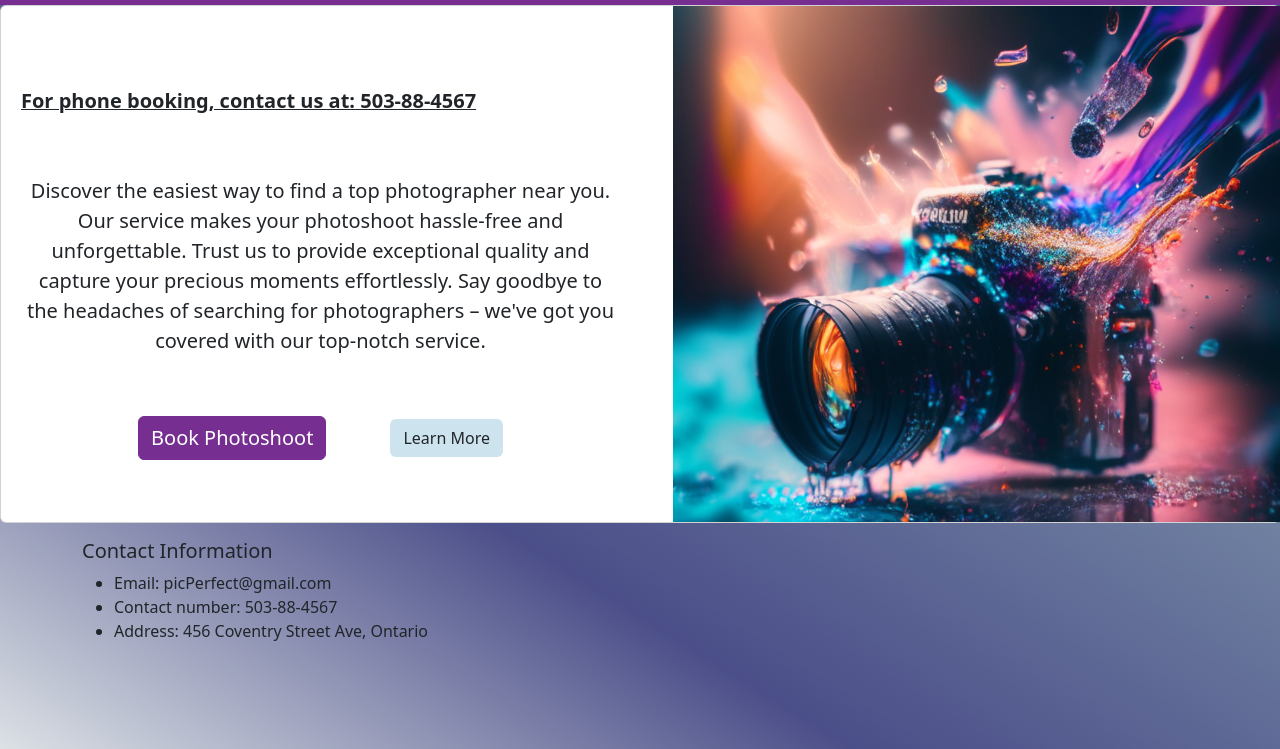
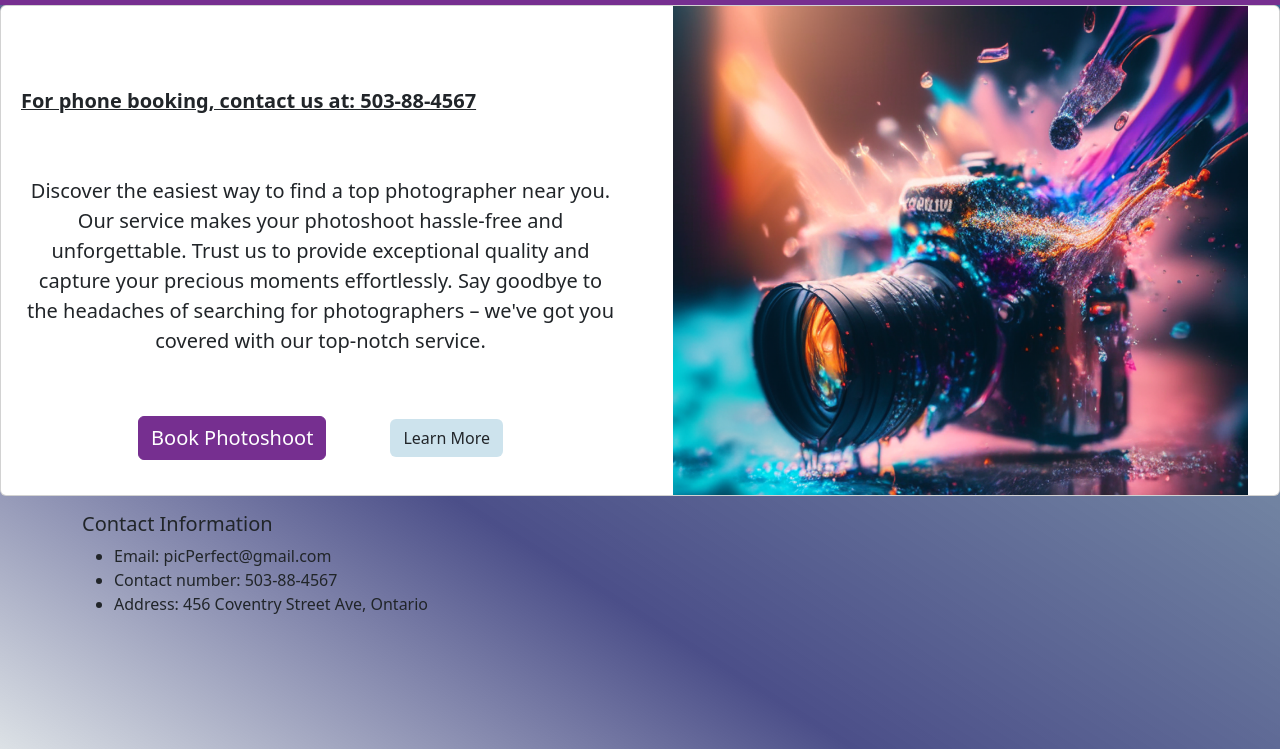
Before and after one commit to Jean-Markello/Jean-Markello.github.io, a plain HTML site: page index.html in a window 1280 px wide. Shown: the part 51-800 px from the top of the page. Drawn offline with nearby package versions, Linux system fonts and the light colour scheme.

Commit message:
change size image

```diff
--- a/index.html
+++ b/index.html
@@ -95,7 +95,7 @@
                 </div>
             </div>
             <div class="col-md-6 test">
-                <img style="margin-left: 5.1%;" width="95%" class="bg-img" src="images/mesmerizingcam0.png">
+                <img style="margin-left: 5.1%;" width="90%" class="bg-img" src="images/mesmerizingcam0.png">
             </div>
         </div>
     </div>
```
